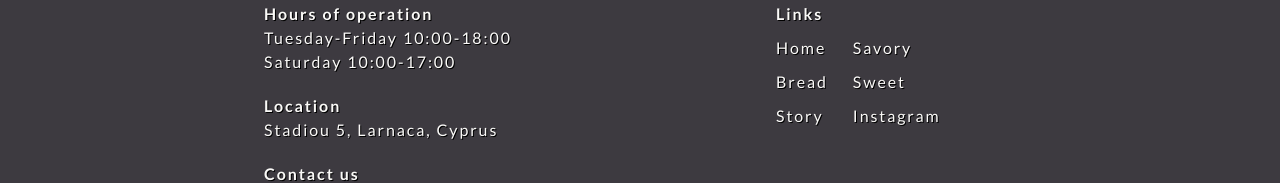
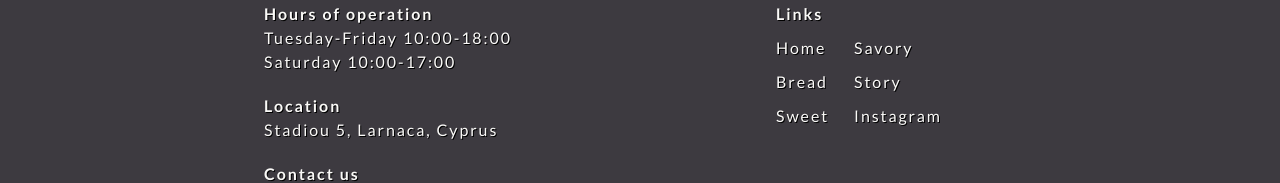
Before and after one commit to justinshane13/fahrenheit_website, a React (Create React App) app: page /story in a window 1280 px wide. Shown: the part 1613-1796 px from the top of the page. Built offline with nearby package versions, Linux system fonts and the light colour scheme; the HTML template or start-up script is replaced by a standard one.

Commit message:
reorder links in footer

```diff
--- a/src/components/Footer.js
+++ b/src/components/Footer.js
@@ -19,11 +19,11 @@ const Footer = () => {
                         <div className='footer_links1'>
                             <Link to='/' className='footer_link'>Home</Link>
                             <Link to='/bread' className='footer_link'>Bread</Link>
-                            <Link to='/story' className='footer_link'>Story</Link>
+                            <Link to='/sweet' className='footer_link'>Sweet</Link>
                         </div>
                         <div className='footer_links2'>
                             <Link to='/savory' className='footer_link'>Savory</Link>
-                            <Link to='/sweet' className='footer_link'>Sweet</Link>
+                            <Link to='/story' className='footer_link'>Story</Link>
                             <a href='https://www.instagram.com/fahrenheitbakery_cy/' className='footer_link' target="_blank" rel='noopener noreferrer'>Instagram</a>
                         </div>
                     </div>
```
